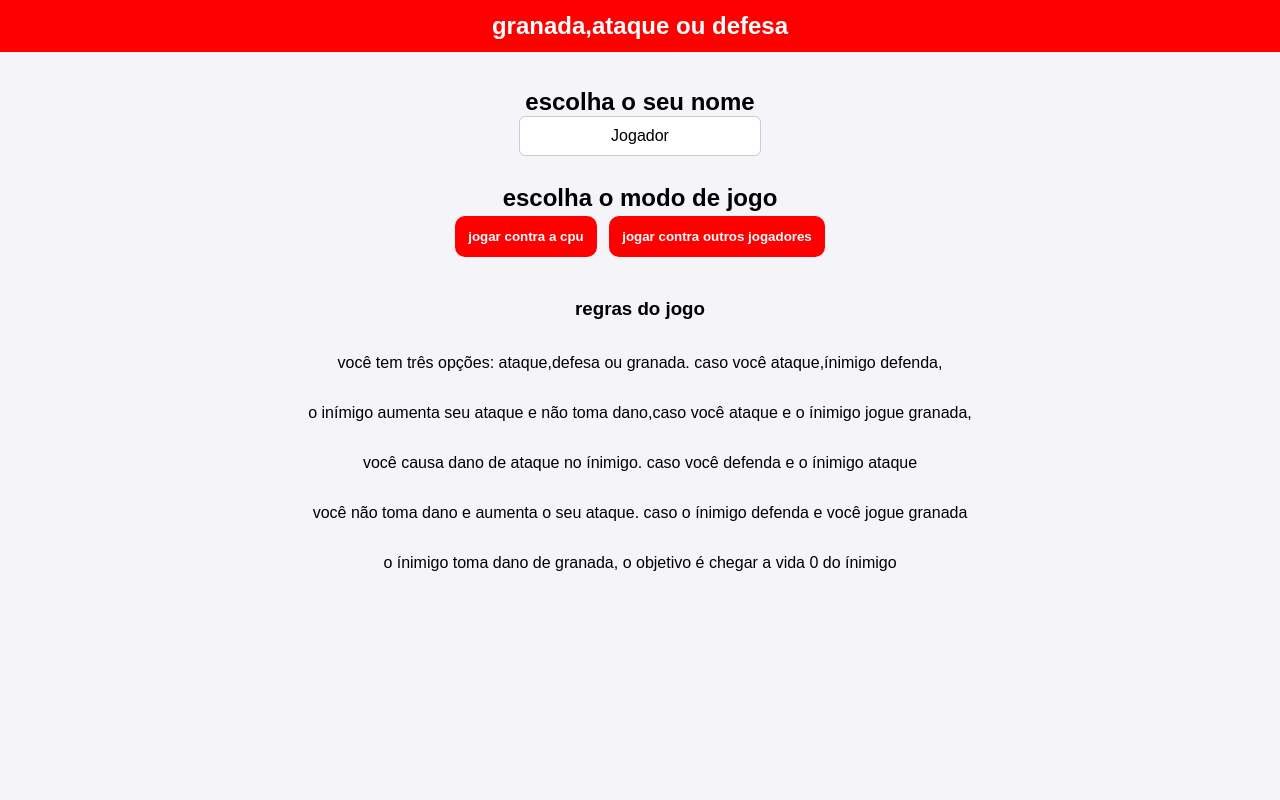
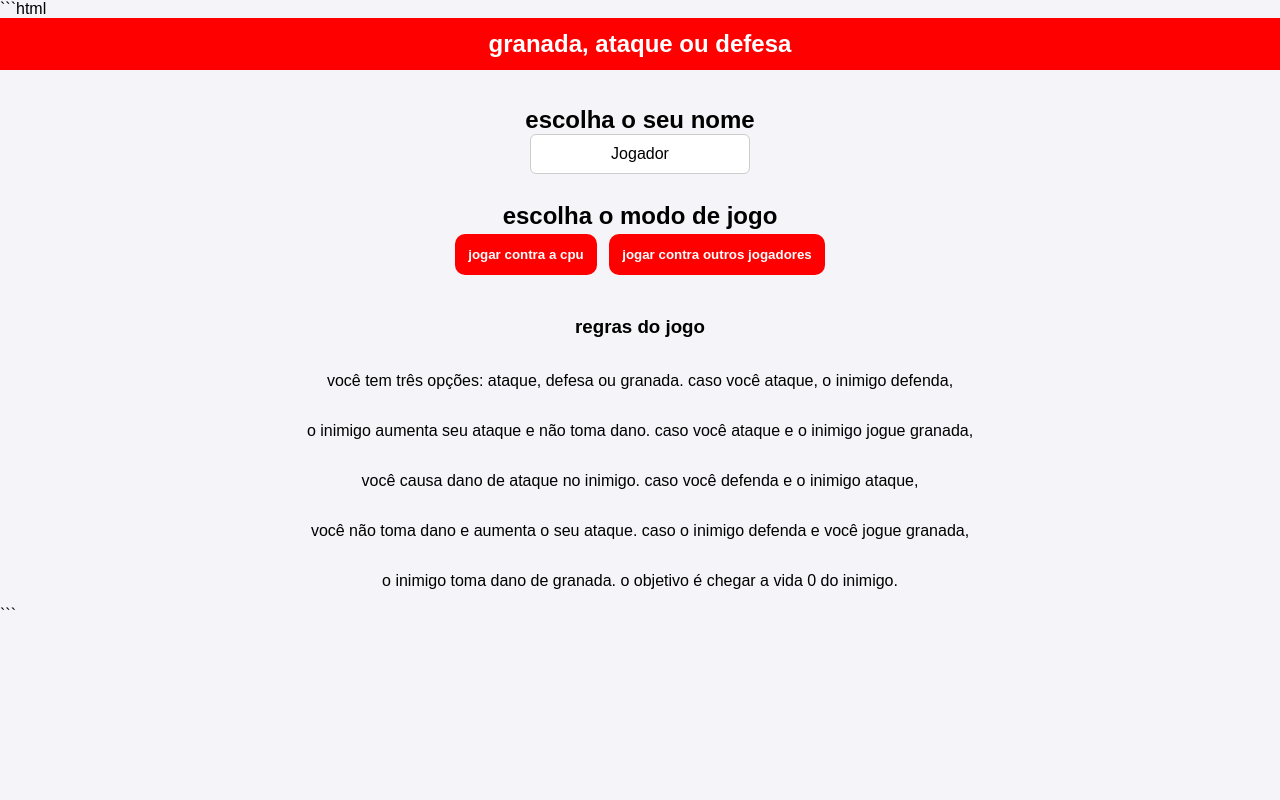
Before and after one commit to brunohenridson-dev/meu-jogo-python, a Flask app: page / in a window 1280 px wide. Run offline with Flask 3, Linux system fonts and the light colour scheme; some libraries are stand-ins or nearby versions.

Commit message:
Update index.html

````diff
--- a/templates/index.html
+++ b/templates/index.html
@@ -1,18 +1,14 @@
+```html
 <!DOCTYPE html>
 <html lang="pt">
 <head>
     <meta charset="UTF-8">
     <meta name="viewport" content="width=device-width, initial-scale=1.0">
-    <title>granada,ataque ou defesa</title>
-    <!-- Importação do Socket.IO -->
+    <title>Granada, Ataque ou Defesa</title>
+
+    <!-- Socket.IO -->
     <script src="https://cdn.socket.io/4.7.5/socket.io.min.js"></script>
-    <script>
-    const socket = io({
-        transports: ['polling'],
-        upgrade: false
-    });
 
-</script>
     <style>
         body {
             margin: 0;
@@ -20,15 +16,18 @@
             padding: 0;
             background-color: #f4f4f9;
         }
+
         header {
             color: white;
             background-color: red;
             padding: 12px 0;
         }
+
         h2 {
             text-align: center;
             margin: 0;
         }
+
         #iniciar, #jogo, #fim-jogo {
             display: flex;
             flex-direction: column;
@@ -36,6 +35,7 @@
             align-items: center;
             text-align: center;
         }
+
         #botao, #botao1, .btn-menu {
             background-color: red;
             color: white;
@@ -46,10 +46,12 @@
             margin: 4px;
             border: none;
         }
+
         #botao:hover, #botao1:hover, .btn-menu:hover {
             background-color: #be123c;
             transform: scale(1.03);
         }
+
         .input-nome {
             padding: 10px;
             font-size: 16px;
@@ -59,6 +61,7 @@
             width: 220px;
             text-align: center;
         }
+
         .arena-container {
             display: flex;
             gap: 20px;
@@ -66,24 +69,29 @@
             justify-content: center;
             margin-top: 15px;
         }
+
         .painel-jogo, .painel-chat {
             background: white;
             padding: 15px;
             border-radius: 8px;
             box-shadow: 0 2px 8px rgba(0,0,0,0.1);
         }
+
         .acao {
             margin-top: 10px;
         }
+
         .acao button {
             padding: 8px 12px;
             cursor: pointer;
         }
+
         #chat-container {
             display: none;
             flex-direction: column;
             width: 260px;
         }
+
         #chat-mensagens {
             width: 100%;
             height: 120px;
@@ -96,17 +104,20 @@
             text-align: left;
             font-size: 13px;
         }
+
         .chat-input-area {
             display: flex;
             margin-top: 5px;
             gap: 5px;
         }
+
         .chat-input-area input {
             flex: 1;
             padding: 6px;
             border: 1px solid #ccc;
             border-radius: 4px;
         }
+
         .chat-input-area button {
             background-color: #22c55e;
             color: white;
@@ -115,6 +126,7 @@
             padding: 6px 12px;
             cursor: pointer;
         }
+
         #resultado-texto {
             font-size: 22px;
             font-weight: bold;
@@ -122,211 +134,493 @@
         }
     </style>
 </head>
+
 <body>
+
     <header>
-        <h2>granada,ataque ou defesa</h2>
+        <h2>granada, ataque ou defesa</h2>
     </header>
+
     <br><br>
 
     <!-- TELA 1: MENU INICIAL -->
     <div id="iniciar">
+
         <h2>escolha o seu nome</h2>
-        <input type="text" id="nickname" class="input-nome" placeholder="Digite seu nome..." value="Jogador">
+
+        <input
+            type="text"
+            id="nickname"
+            class="input-nome"
+            placeholder="Digite seu nome..."
+            value="Jogador"
+        >
+
         <br>
+
         <h2>escolha o modo de jogo</h2>
+
         <div class="modo">
-            <button id="botao" onclick="iniciarCpu()">jogar contra a cpu</button>
-            <button id="botao1" onclick="iniciarOnline()">jogar contra outros jogadores</button>
+            <button id="botao" onclick="iniciarCpu()">
+                jogar contra a cpu
+            </button>
+
+            <button id="botao1" onclick="iniciarOnline()">
+                jogar contra outros jogadores
+            </button>
         </div>
+
         <br>
+
         <h3>regras do jogo</h3>
-        <p>você tem três opções: ataque,defesa ou granada. caso você ataque,ínimigo defenda,</p>
-        <p>o inímigo aumenta seu ataque e não toma dano,caso você ataque e o ínimigo jogue granada,</p>
-        <p>você causa dano de ataque no ínimigo. caso você defenda e o ínimigo ataque</p>
-        <p>você não toma dano e aumenta o seu ataque. caso o ínimigo defenda e você jogue granada</p>
-        <p>o ínimigo toma dano de granada, o objetivo é chegar a vida 0 do ínimigo</p>
+
+        <p>você tem três opções: ataque, defesa ou granada. caso você ataque, o inimigo defenda,</p>
+        <p>o inimigo aumenta seu ataque e não toma dano. caso você ataque e o inimigo jogue granada,</p>
+        <p>você causa dano de ataque no inimigo. caso você defenda e o inimigo ataque,</p>
+        <p>você não toma dano e aumenta o seu ataque. caso o inimigo defenda e você jogue granada,</p>
+        <p>o inimigo toma dano de granada. o objetivo é chegar a vida 0 do inimigo.</p>
+
     </div>
 
-    <!-- TELA 2: TELA DO JOGO E CHAT -->
+
+    <!-- TELA 2: JOGO -->
     <div id="jogo" style="display: none;">
+
         <div class="arena-container">
+
             <!-- PAINEL DO JOGO -->
             <div class="painel-jogo">
+
                 <h3 id="nome-p1">jogador 1</h3>
+
                 <div id="vida">sua vida: 10</div>
+
                 <div id="ataque">seu ataque: 2</div>
 
                 <h3 id="nome-p2">CPU</h3>
-                <div id="life">vida :12</div>
-                <div id="ataque2">ataque:2</div>
+
+                <div id="life">vida: 12</div>
+
+                <div id="ataque2">ataque: 2</div>
 
                 <br>
-                <textarea readonly id="log" style="width: 300px; height: 120px;">--- Início do Combate ---</textarea>
+
+                <textarea
+                    readonly
+                    id="log"
+                    style="width: 300px; height: 120px;"
+                >--- Início do Combate ---</textarea>
 
                 <div class="acao">
-                    <button onclick="jogar('a')">⚔️ Atacar</button>
-                    <button onclick="jogar('d')">🛡️ Defender</button>
-                    <button onclick="jogar('g')">💣 Granada</button>
+
+                    <button onclick="jogar('a')">
+                        ⚔️ Atacar
+                    </button>
+
+                    <button onclick="jogar('d')">
+                        🛡️ Defender
+                    </button>
+
+                    <button onclick="jogar('g')">
+                        💣 Granada
+                    </button>
+
                 </div>
+
             </div>
 
-            <!-- PAINEL DO CHAT (Apenas Online) -->
+
+            <!-- CHAT ONLINE -->
             <div class="painel-chat" id="chat-container">
+
                 <h3>💬 Chat Online</h3>
+
                 <div id="chat-mensagens"></div>
+
                 <div class="chat-input-area">
-                    <input type="text" id="chat-input" placeholder="Enviar mensagem..." onkeydown="checarTeclaChat(event)">
-                    <button onclick="enviarMensagemChat()">Enviar</button>
+
+                    <input
+                        type="text"
+                        id="chat-input"
+                        placeholder="Enviar mensagem..."
+                        onkeydown="checarTeclaChat(event)"
+                    >
+
+                    <button onclick="enviarMensagemChat()">
+                        Enviar
+                    </button>
+
                 </div>
+
             </div>
+
         </div>
+
     </div>
+
 
     <!-- TELA 3: FIM DE JOGO -->
     <div id="fim-jogo" style="display: none;">
+
         <div id="resultado-texto"></div>
-        <button class="btn-menu" onclick="reiniciarPartida()">🔄 Jogar Novamente</button>
-        <button class="btn-menu" onclick="irParaMenu()">🏠 Menu Principal</button>
+
+        <button class="btn-menu" onclick="reiniciarPartida()">
+            🔄 Jogar Novamente
+        </button>
+
+        <button class="btn-menu" onclick="irParaMenu()">
+            🏠 Menu Principal
+        </button>
+
     </div>
 
+
     <script>
-        // Configuração com suporte a Polling para funcionar no Render
+
+        /*
+         * =====================================================
+         * CONEXÃO SOCKET.IO
+         * =====================================================
+         *
+         * IMPORTANTE:
+         * Existe apenas UMA declaração de socket.
+         */
+
         const socket = io({
             transports: ['polling', 'websocket']
         });
 
-        let modoAtual = 'cpu'; // 'cpu' ou 'online'
+
+        /*
+         * =====================================================
+         * VARIÁVEIS DO JOGO
+         * =====================================================
+         */
+
+        let modoAtual = 'cpu';
         let salaOnline = null;
         let meuNome = "Jogador";
 
+
+        /*
+         * =====================================================
+         * PEGAR NOME
+         * =====================================================
+         */
+
         function pegarNome() {
-            const input = document.getElementById("nickname").value.trim();
+
+            const input = document
+                .getElementById("nickname")
+                .value
+                .trim();
+
             return input !== "" ? input : "Jogador";
         }
 
+
+        /*
+         * =====================================================
+         * JOGAR CONTRA CPU
+         * =====================================================
+         */
+
         function iniciarCpu() {
+
+            console.log("Iniciando jogo contra CPU...");
+
             modoAtual = 'cpu';
             salaOnline = null;
             meuNome = pegarNome();
 
             document.getElementById("nome-p1").innerText = meuNome;
             document.getElementById("nome-p2").innerText = "CPU";
+
             document.getElementById("chat-container").style.display = "none";
 
+            /*
+             * Reinicia o jogo no servidor.
+             */
             socket.emit('reiniciar_jogo');
+
+            /*
+             * Troca a tela.
+             */
             document.getElementById("iniciar").style.display = "none";
             document.getElementById("fim-jogo").style.display = "none";
             document.getElementById("jogo").style.display = "flex";
-            document.getElementById("log").value = "--- Início do Combate ---";
+
+            document.getElementById("log").value =
+                "--- Início do Combate ---";
         }
 
+
+        /*
+         * =====================================================
+         * JOGAR ONLINE
+         * =====================================================
+         */
+
         function iniciarOnline() {
+
             modoAtual = 'online';
+            salaOnline = null;
             meuNome = pegarNome();
 
-            document.getElementById("nome-p1").innerText = meuNome + " (Você)";
-            document.getElementById("nome-p2").innerText = "Aguardando Oponente...";
-            document.getElementById("chat-container").style.display = "flex";
+            document.getElementById("nome-p1").innerText =
+                meuNome + " (Você)";
+
+            document.getElementById("nome-p2").innerText =
+                "Aguardando Oponente...";
+
+            document.getElementById("chat-container").style.display =
+                "flex";
+
             document.getElementById("chat-mensagens").innerHTML = "";
 
             document.getElementById("iniciar").style.display = "none";
             document.getElementById("fim-jogo").style.display = "none";
             document.getElementById("jogo").style.display = "flex";
-            document.getElementById("log").value = "Procurando oponente online...";
 
-            // Solicita uma sala online no servidor
-            socket.emit('buscar_partida_online', { nome: meuNome });
+            document.getElementById("log").value =
+                "Procurando oponente online...";
+
+            socket.emit('buscar_partida_online', {
+                nome: meuNome
+            });
         }
 
+
+        /*
+         * =====================================================
+         * JOGAR
+         * =====================================================
+         */
+
         function jogar(acao) {
+
             if (modoAtual === 'cpu') {
-                socket.emit('jogar_turno', { acao: acao });
+
+                socket.emit('jogar_turno', {
+                    acao: acao
+                });
+
             } else {
+
                 if (!salaOnline) {
-                    alert("Aguarde a entrada de outro jogador!");
+
+                    alert(
+                        "Aguarde a entrada de outro jogador!"
+                    );
+
                     return;
                 }
-                socket.emit('jogar_turno_online', { sala: salaOnline, acao: acao });
+
+                socket.emit('jogar_turno_online', {
+                    sala: salaOnline,
+                    acao: acao
+                });
             }
         }
 
-        // CHAT ONLINE
+
+        /*
+         * =====================================================
+         * CHAT
+         * =====================================================
+         */
+
         function enviarMensagemChat() {
-            const input = document.getElementById("chat-input");
+
+            const input =
+                document.getElementById("chat-input");
+
             const msg = input.value.trim();
+
             if (msg !== "" && salaOnline) {
-                socket.emit('enviar_chat', { sala: salaOnline, autor: meuNome, mensagem: msg });
+
+                socket.emit('enviar_chat', {
+
+                    sala: salaOnline,
+                    autor: meuNome,
+                    mensagem: msg
+
+                });
+
                 input.value = "";
             }
         }
 
+
         function checarTeclaChat(event) {
+
             if (event.key === "Enter") {
+
                 enviarMensagemChat();
             }
         }
 
+
         socket.on('receber_chat', function(data) {
-            const chatBox = document.getElementById("chat-mensagens");
-            chatBox.innerHTML += `<div><b>${data.autor}:</b> ${data.mensagem}</div>`;
-            chatBox.scrollTop = chatBox.scrollHeight;
+
+            const chatBox =
+                document.getElementById("chat-mensagens");
+
+            chatBox.innerHTML +=
+                `<div><b>${data.autor}:</b> ${data.mensagem}</div>`;
+
+            chatBox.scrollTop =
+                chatBox.scrollHeight;
         });
 
-        // EVENTOS ONLINE
+
+        /*
+         * =====================================================
+         * EVENTOS ONLINE
+         * =====================================================
+         */
+
         socket.on('status_conexao', function(data) {
-            document.getElementById("log").value = data.msg;
+
+            document.getElementById("log").value =
+                data.msg;
         });
 
+
         socket.on('partida_iniciada', function(data) {
+
             salaOnline = data.sala;
-            document.getElementById("nome-p2").innerText = data.oponente;
-            document.getElementById("log").value = "--- Combate Online Iniciado! ---";
+
+            document.getElementById("nome-p2").innerText =
+                data.oponente;
+
+            document.getElementById("log").value =
+                "--- Combate Online Iniciado! ---";
         });
 
+
+        /*
+         * =====================================================
+         * REINICIAR PARTIDA
+         * =====================================================
+         */
+
         function reiniciarPartida() {
+
             if (modoAtual === 'cpu') {
+
                 iniciarCpu();
+
             } else {
+
                 iniciarOnline();
             }
         }
 
+
+        /*
+         * =====================================================
+         * VOLTAR AO MENU
+         * =====================================================
+         */
+
         function irParaMenu() {
-            document.getElementById("fim-jogo").style.display = "none";
-            document.getElementById("jogo").style.display = "none";
-            document.getElementById("iniciar").style.display = "flex";
+
+            document.getElementById("fim-jogo").style.display =
+                "none";
+
+            document.getElementById("jogo").style.display =
+                "none";
+
+            document.getElementById("iniciar").style.display =
+                "flex";
         }
 
-        // ATUALIZAÇÃO DA TELA (CPU E ONLINE)
+
+        /*
+         * =====================================================
+         * ATUALIZAÇÃO DA TELA
+         * =====================================================
+         */
+
         socket.on('atualizar_tela', function(dados) {
-            document.getElementById("vida").innerText = "sua vida: " + dados.vida;
-            document.getElementById("ataque").innerText = "seu ataque: " + dados.ataque;
-            document.getElementById("life").innerText = "vida :" + dados.life;
-            document.getElementById("ataque2").innerText = "ataque:" + dados.ataque2;
 
-            const logArea = document.getElementById("log");
-            logArea.value += "\n\n" + dados.mensagem;
-            logArea.scrollTop = logArea.scrollHeight;
+            document.getElementById("vida").innerText =
+                "sua vida: " + dados.vida;
+
+            document.getElementById("ataque").innerText =
+                "seu ataque: " + dados.ataque;
+
+            document.getElementById("life").innerText =
+                "vida: " + dados.life;
+
+            document.getElementById("ataque2").innerText =
+                "ataque: " + dados.ataque2;
+
+
+            const logArea =
+                document.getElementById("log");
+
+            logArea.value +=
+                "\n\n" + dados.mensagem;
+
+            logArea.scrollTop =
+                logArea.scrollHeight;
+
+
+            /*
+             * Verifica fim de jogo.
+             */
 
             if (dados.vida <= 0 || dados.life <= 0) {
+
                 setTimeout(() => {
-                    document.getElementById("jogo").style.display = "none";
-                    document.getElementById("fim-jogo").style.display = "flex";
 
-                    const resultado = document.getElementById("resultado-texto");
-                    if (dados.vida <= 0 && dados.life <= 0) {
-                        resultado.innerText = "🤝 EMPATE!";
-                        resultado.style.color = "orange";
+                    document.getElementById("jogo").style.display =
+                        "none";
+
+                    document.getElementById("fim-jogo").style.display =
+                        "flex";
+
+
+                    const resultado =
+                        document.getElementById("resultado-texto");
+
+
+                    if (
+                        dados.vida <= 0 &&
+                        dados.life <= 0
+                    ) {
+
+                        resultado.innerText =
+                            "🤝 EMPATE!";
+
+                        resultado.style.color =
+                            "orange";
+
                     } else if (dados.vida <= 0) {
-                        resultado.innerText = "❌ VOCÊ PERDEU!";
-                        resultado.style.color = "red";
+
+                        resultado.innerText =
+                            "❌ VOCÊ PERDEU!";
+
+                        resultado.style.color =
+                            "red";
+
                     } else {
-                        resultado.innerText = "🏆 VOCÊ VENCEU!";
-                        resultado.style.color = "green";
+
+                        resultado.innerText =
+                            "🏆 VOCÊ VENCEU!";
+
+                        resultado.style.color =
+                            "green";
                     }
+
                 }, 1000);
             }
         });
+
     </script>
+
 </body>
 </html>
+```
````
